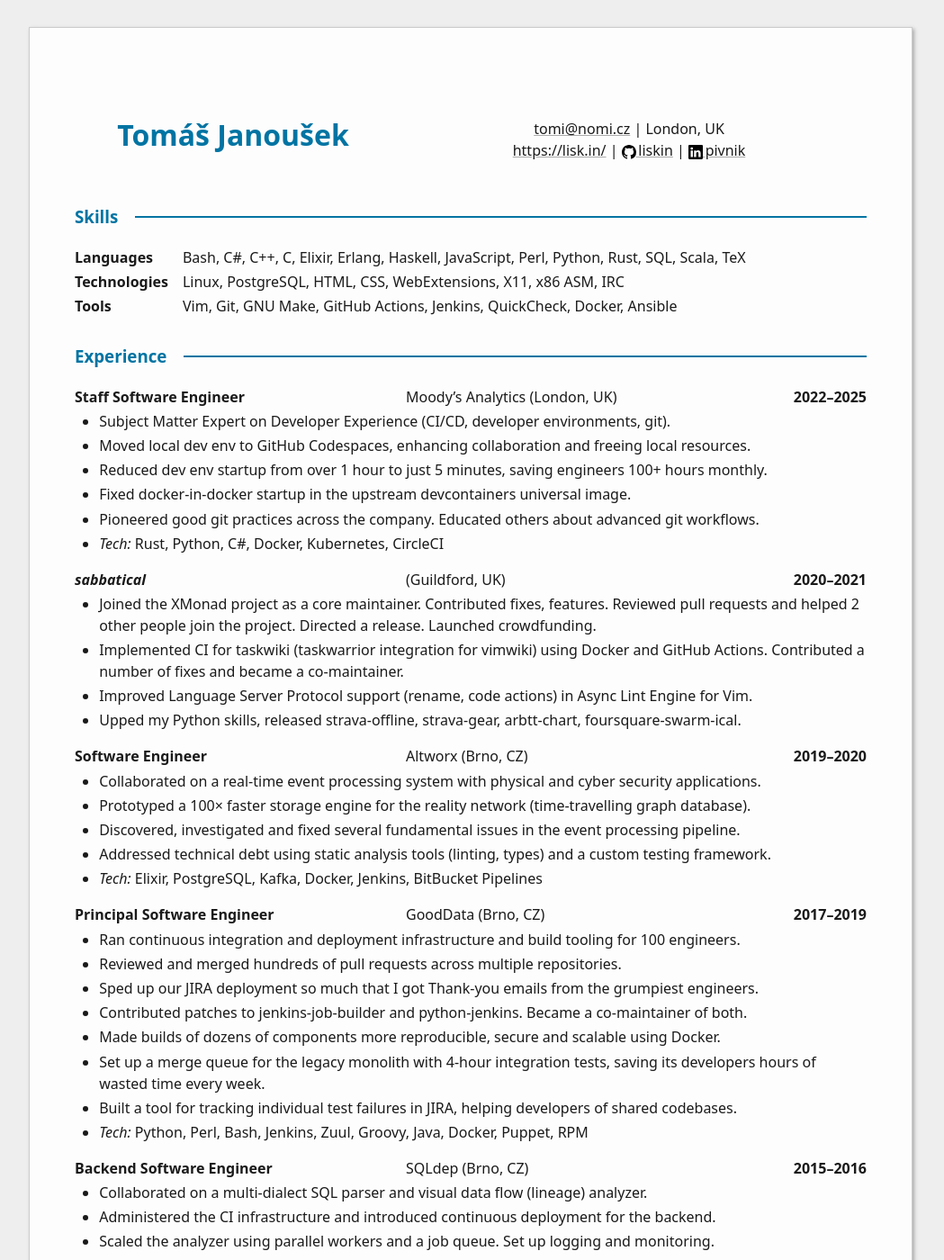
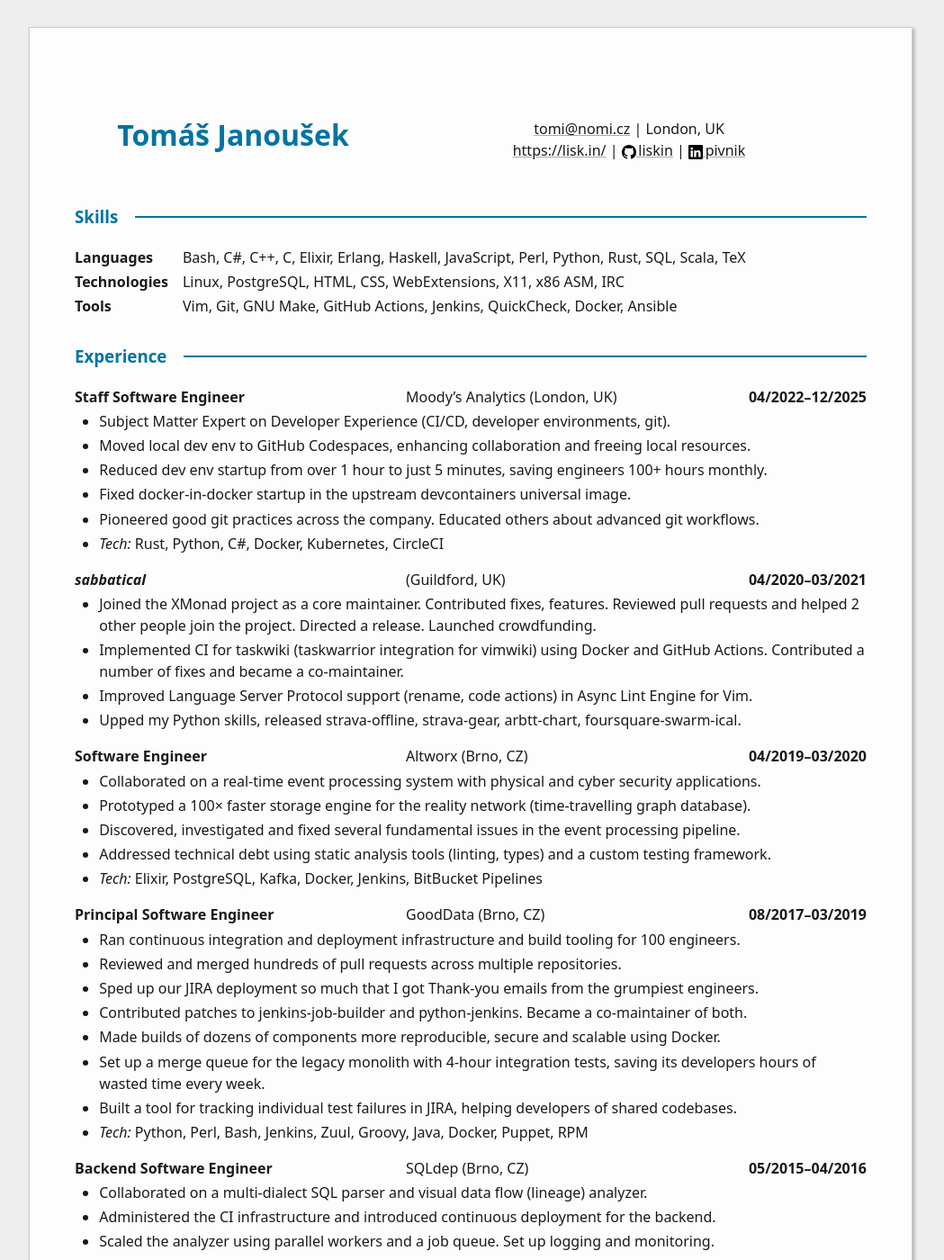
Before and after one commit to liskin/work.lisk.in, a Jekyll site: the page cv/tomas-janousek-cv-resume.html, which Jekyll copies as it is, in a window 1280 px wide and 1400 px high. Shown: the whole window at 90% size, without its empty margins (117-1166 px from the left). Built offline with Jekyll 4.4.1, drawn with Linux system fonts in a browser that asks for light colours; some of the changed text lies outside the part shown.

Commit message:
cv: Update

```diff
--- a/cv/tomas-janousek-cv-resume.html
+++ b/cv/tomas-janousek-cv-resume.html
@@ -262,7 +262,7 @@
 <h3 id="experience">Experience</h3>
 <div class="entry">
 <p><strong>Staff Software Engineer</strong> <span><a href="https://www.moodys.com/web/en/us/solutions/compliance-third-party-risk/maxsight.html">Moody’s
-Analytics</a> (London, UK)</span> <strong>2022–2025</strong></p>
+Analytics</a> (London, UK)</span> <strong>04/2022–12/2025</strong></p>
 <ul>
 <li><p>Subject Matter Expert on Developer Experience (CI/CD, developer
 environments, git).</p></li>
@@ -281,7 +281,7 @@
 </div>
 <div class="entry">
 <p><em><strong>sabbatical</strong></em> <span>(Guildford, UK)</span>
-<strong>2020–2021</strong></p>
+<strong>04/2020–03/2021</strong></p>
 <ul>
 <li><p>Joined the <a href="https://xmonad.org/">XMonad</a> project as a
 core maintainer. Contributed fixes, features. Reviewed pull requests and
@@ -298,7 +298,7 @@
 </div>
 <div class="entry">
 <p><strong>Software Engineer</strong> <span><a href="https://www.altworx.com/">Altworx</a> (Brno, CZ)</span>
-<strong>2019–2020</strong></p>
+<strong>04/2019–03/2020</strong> </p>
 <ul>
 <li><p>Collaborated on a real-time event processing system with physical
 and cyber security applications.</p></li>
@@ -314,7 +314,7 @@
 </div>
 <div class="entry">
 <p><strong>Principal Software Engineer</strong> <span><a href="https://www.gooddata.com/">GoodData</a> (Brno, CZ)</span>
-<strong>2017–2019</strong></p>
+<strong>08/2017–03/2019</strong></p>
 <ul>
 <li><p>Ran continuous integration and deployment infrastructure and
 build tooling for 100 engineers.</p></li>
@@ -338,7 +338,7 @@
 </div>
 <div class="entry">
 <p><strong>Backend Software Engineer</strong> <span><a href="https://sqldep.com/">SQLdep</a> (Brno, CZ)</span>
-<strong>2015–2016</strong></p>
+<strong>05/2015–04/2016</strong></p>
 <ul>
 <li><p>Collaborated on a multi-dialect SQL parser and visual data flow
 (lineage) analyzer.</p></li>
@@ -355,7 +355,7 @@
 </div>
 <div class="entry">
 <p><strong>Technical Co-founder</strong> <span><a href="https://www.briskat.com/">Briskat</a> (Brno, CZ)</span>
-<strong>2014–2014</strong></p>
+<strong>04/2014–09/2014</strong></p>
 <ul>
 <li><p>Developed a prototype of a high-performance interactive database
 primarily for Online Analytical Processing, capable of processing
@@ -370,7 +370,7 @@
 </div>
 <div class="entry">
 <p><strong>Senior Software Engineer</strong> <span><a href="https://www.gooddata.com/">GoodData</a> (Brno, CZ)</span>
-<strong>2011–2014</strong></p>
+<strong>07/2011–04/2014</strong></p>
 <ul>
 <li><p>Developed a second-generation Extensible Analytics Engine (XAE),
 the core of GoodData platform.</p></li>
@@ -394,7 +394,7 @@
 </div>
 <div class="entry">
 <p><strong>Software Engineer</strong> <span><a href="https://www.redhat.com/en">Red Hat</a> (Brno, CZ)</span>
-<strong>2006–2008</strong></p>
+<strong>12/2006–04/2008</strong></p>
 <ul>
 <li><p>Maintained RHEL and Fedora packages for Bash, Dovecot, Cyrus
 IMAP, BRLTTY.</p></li>
@@ -480,7 +480,7 @@
 <div>
 <p><strong>Inline speed skating.</strong></p>
 <ul>
-<li><p>Focus on ultra-endurance events: <a href="https://inlinespeed.co.uk/events/event/2026-british-6hour-endurance-challenge/">British
+<li><p>Focus on ultra-endurance events: 🥉 <a href="https://inlinespeed.co.uk/events/event/2026-british-6hour-endurance-challenge/">British
 6Hours Endurance Challenge</a>, <a href="https://www.24rollers.com/en">24h Rollers du Mans</a>.</p></li>
 <li><p>Volunteering as a marshal of the <a href="https://londonstreetskates.com/">London Friday Night Skate</a> and
 <a href="https://www.londonskate.com/">LondonSkate</a> since
```
Also changed, not shown: other parts of cv/tomas-janousek-cv-resume.html (+1 -1 lines), 1 other file.
